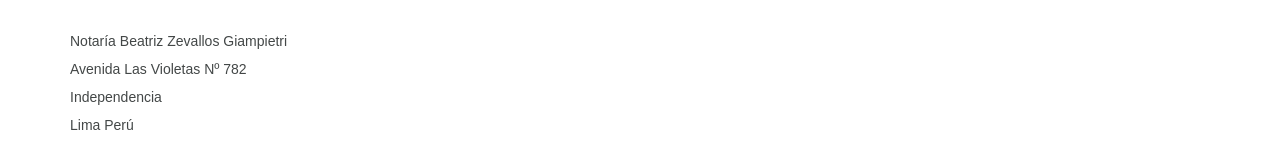
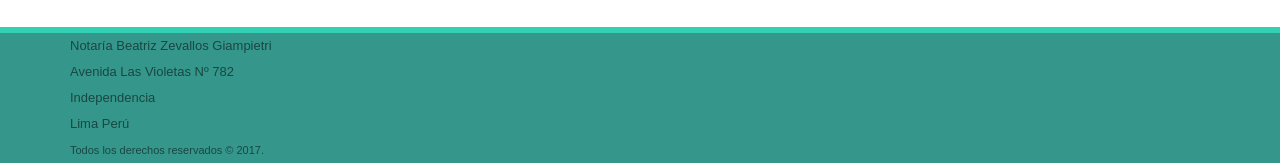
Before and after one commit to jlcoto/pag_notaria, a website: page src/index.html in a window 1280 px wide. Shown: the part 1750-1913 px from the top of the page. Before the commit the page ends 1889 px from the top, so only its background shows below. Drawn offline with Linux system fonts and the light colour scheme; some packages are replaced by stand-ins of ours; files whose address does not match are found by name; a web font is replaced by a local one.

Commit message:
Style footer.

```diff
--- a/src/css/main.css
+++ b/src/css/main.css
@@ -190,3 +190,15 @@ width: 100%;
 .info-contacto {
   font-weight: bold;
 }
+
+footer {
+  font-size: 13px;
+  background-color: #35978B;
+  border-top: 6px solid #33D1B4;
+  color: #194742;
+  line-height: 200%;
+}
+
+#copyright {
+  font-size: 11px;
+}
--- a/src/index.html
+++ b/src/index.html
@@ -155,7 +155,8 @@
 				Notaría Beatriz Zevallos Giampietri </br>
 				Avenida Las Violetas Nº 782 </br>
 				Independencia </br>
-				Lima Perú
+				Lima Perú </br>
+				<span id="copyright">Todos los derechos reservados &copy; 2017.</span>
 			</div>
 
 		</div>
```
Also changed, not shown: dist/css/main.css, dist/index.html.
